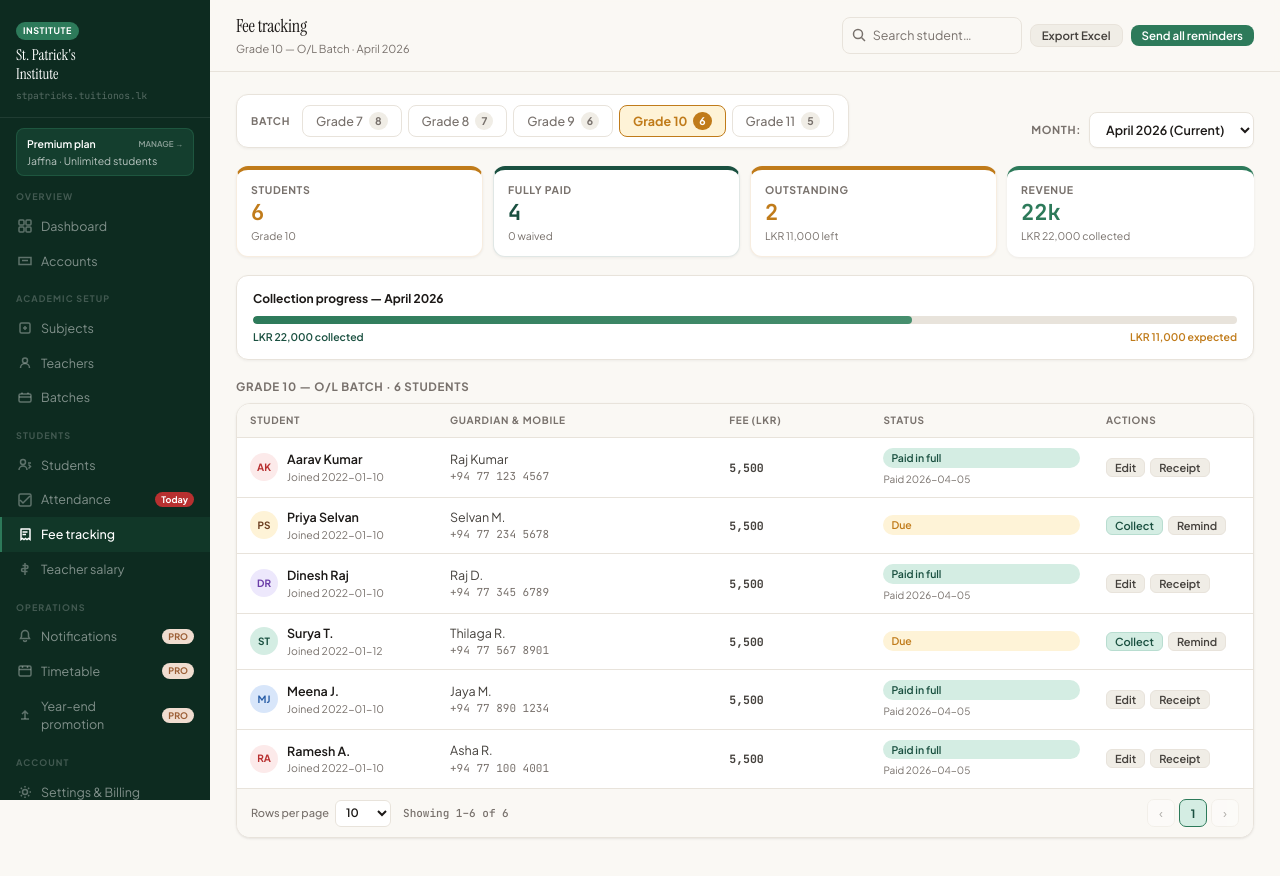
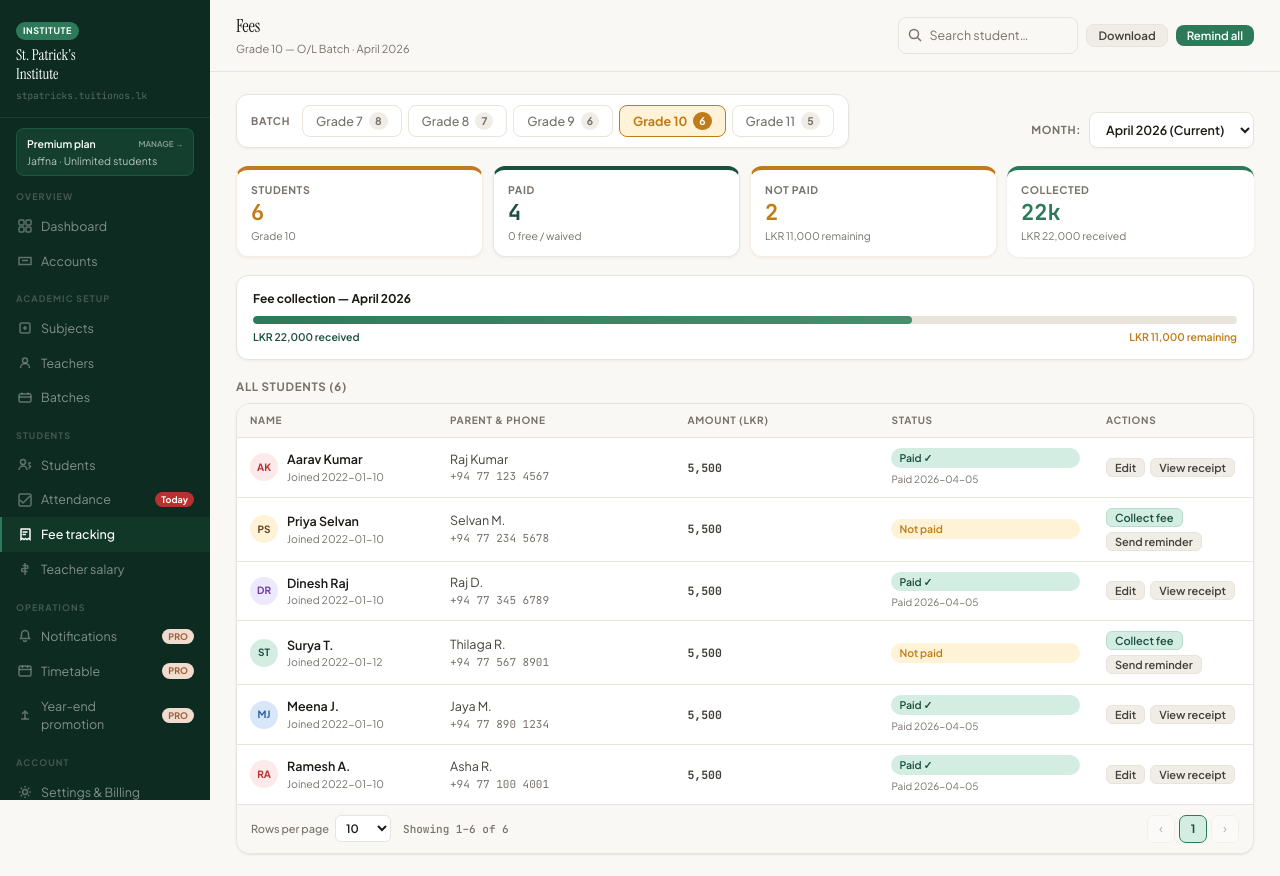
Before and after one commit to umakaranuma/tuitionos, a Next.js app in the folder frontend/institute/: page /fees in a window 1280 px wide. Built offline with nearby package versions, Linux system fonts and the light colour scheme.

Commit message:
feat: implement fees and teachers management pages in institute dashboard

```diff
--- a/frontend/institute/src/app/fees/page.tsx
+++ b/frontend/institute/src/app/fees/page.tsx
@@ -153,19 +153,19 @@ export default function FeesPage() {
 
   const statusBadge = (s: Student) => {
     const st = getStatus(s);
-    if (s.isFree) return <span style={{ background:"#ede8fc",color:"#6b3ea8",fontSize:10.5,fontWeight:600,padding:"2px 8px",borderRadius:99,display:"inline-flex" }}>100% Scholarship</span>;
-    if (st === "paid")    return <span className="bdg b-paid">Paid in full</span>;
-    if (st === "waived")  return <span style={{ background:"#ede8fc",color:"#6b3ea8",fontSize:10.5,fontWeight:600,padding:"2px 8px",borderRadius:99,display:"inline-flex" }}>Waived (This month)</span>;
-    if (st === "partial") return <span style={{ background:"#fef3d7",color:"#c07b1a",fontSize:10.5,fontWeight:600,padding:"2px 8px",borderRadius:99,display:"inline-flex" }}>Partial</span>;
-    if (st === "overdue") return <span style={{ background:"#fceaea",color:"#b83030",fontSize:10.5,fontWeight:600,padding:"2px 8px",borderRadius:99,display:"inline-flex" }}>Overdue</span>;
-    return <span className="bdg b-due">Due</span>;
+    if (s.isFree) return <span style={{ background:"#ede8fc",color:"#6b3ea8",fontSize:10.5,fontWeight:600,padding:"2px 8px",borderRadius:99,display:"inline-flex" }}>Free student</span>;
+    if (st === "paid")    return <span className="bdg b-paid">Paid ✓</span>;
+    if (st === "waived")  return <span style={{ background:"#ede8fc",color:"#6b3ea8",fontSize:10.5,fontWeight:600,padding:"2px 8px",borderRadius:99,display:"inline-flex" }}>Waived</span>;
+    if (st === "partial") return <span style={{ background:"#fef3d7",color:"#c07b1a",fontSize:10.5,fontWeight:600,padding:"2px 8px",borderRadius:99,display:"inline-flex" }}>Part paid</span>;
+    if (st === "overdue") return <span style={{ background:"#fceaea",color:"#b83030",fontSize:10.5,fontWeight:600,padding:"2px 8px",borderRadius:99,display:"inline-flex" }}>Late</span>;
+    return <span className="bdg b-due">Not paid</span>;
   };
 
   /* ── Column definitions ── */
   const columns: Column<Student>[] = [
     {
       key: "student",
-      header: "Student",
+      header: "Name",
       width: 200,
       render: (s) => (
         <div className="td-nm" style={{ transition: "all 150ms" }}
@@ -184,7 +184,7 @@ export default function FeesPage() {
     },
     {
       key: "guardian",
-      header: "Guardian & mobile",
+      header: "Parent & phone",
       render: (s) => (
         <div>
           <div style={{ fontSize: 12.5, color: "var(--ink2)" }}>{s.guardian}</div>
@@ -194,7 +194,7 @@ export default function FeesPage() {
     },
     {
       key: "fee",
-      header: "Fee (LKR)",
+      header: "Amount (LKR)",
       render: (s) => {
         const rec = getRecord(s);
         const st = rec.status;
@@ -208,12 +208,12 @@ export default function FeesPage() {
                   <span>{s.feeAmount.toLocaleString()}</span>
                   {st === "partial" && (
                     <div style={{ fontSize: 9.5, color: "#c07b1a", fontWeight: 600, marginTop: 2 }}>
-                      Remaining: {(s.feeAmount - rec.paidAmount).toLocaleString()}
+                      Left: LKR {(s.feeAmount - rec.paidAmount).toLocaleString()}
                     </div>
                   )}
                   {(rec.credits ?? 0) > 0 && (
                     <div style={{ fontSize: 9.5, color: "var(--tc-d)", fontWeight: 600, marginTop: 2 }}>
-                      +{(rec.credits ?? 0).toLocaleString()} advance
+                      +LKR {(rec.credits ?? 0).toLocaleString()} extra paid
                     </div>
                   )}
                 </>
@@ -255,21 +255,21 @@ export default function FeesPage() {
             {!s.isFree && (
               st === "due" || st === "overdue" ? (
                 <>
-                  <button className="btn btn-xs btn-ok" onClick={() => openCollect(s)}>Collect</button>
+                  <button className="btn btn-xs btn-ok" onClick={() => openCollect(s)}>Collect fee</button>
                   {!sent
-                    ? <button className="btn btn-xs btn-s" onClick={() => sendReminder(s)}>Remind</button>
+                    ? <button className="btn btn-xs btn-s" onClick={() => sendReminder(s)}>Send reminder</button>
                     : <button className="btn btn-xs btn-s" style={{ opacity:.5 }} disabled>Sent</button>
                   }
                 </>
               ) : st === "partial" ? (
                 <>
-                  <button className="btn btn-xs btn-ok" onClick={() => openCollect(s, true)}>Collect more</button>
+                  <button className="btn btn-xs btn-ok" onClick={() => openCollect(s, true)}>Add payment</button>
                   <button className="btn btn-xs btn-s" onClick={() => openCollect(s, true)}>Edit</button>
                 </>
               ) : (
                 <>
                   <button className="btn btn-xs btn-s" onClick={() => openCollect(s, true)}>Edit</button>
-                  {st === "paid" && <button className="btn btn-xs btn-s" onClick={() => openReceipt(s)}>Receipt</button>}
+                  {st === "paid" && <button className="btn btn-xs btn-s" onClick={() => openReceipt(s)}>View receipt</button>}
                 </>
               )
             )}
@@ -282,7 +282,7 @@ export default function FeesPage() {
   return (
     <PageShell>
       <Topbar
-        title="Fee tracking"
+        title="Fees"
         subtitle={`${batch.name} · ${selMonth}`}
         right={
           <div style={{ display: "flex", gap: 8, alignItems: "center" }}>
@@ -298,9 +298,9 @@ export default function FeesPage() {
                 onChange={e => setSearch(e.target.value)}
               />
             </div>
-            <button className="btn btn-s btn-sm">Export Excel</button>
+            <button className="btn btn-s btn-sm">Download</button>
             <button className="btn btn-p btn-sm" onClick={sendAllReminders}>
-              Send all reminders
+              Remind all
             </button>
           </div>
         }
@@ -328,9 +328,9 @@ export default function FeesPage() {
         <div style={{ display: "grid", gridTemplateColumns: "repeat(4,1fr)", gap: 10, marginBottom: 18 }}>
           {[
             { label:"Students",       val: students.length,        sub: batch.label,         color: batch.color,    colorL: batch.colorL },
-            { label:"Fully Paid",     val: fullyPaid,              sub: `${waived} waived`, color:"#1a5040", colorL:"#d4ede3" },
-            { label:"Outstanding",    val: `${students.length - fullyPaid - waived}`, sub: `LKR ${outstanding.toLocaleString()} left`, color:"#c07b1a", colorL:"#fef3d7" },
-            { label:"Revenue",        val: `${(revenue/1000).toFixed(0)}k`, sub: `LKR ${revenue.toLocaleString()} collected`, color:"var(--tc)", colorL:"var(--tc-l)" },
+            { label:"Paid",           val: fullyPaid,              sub: `${waived} free / waived`, color:"#1a5040", colorL:"#d4ede3" },
+            { label:"Not paid",       val: `${students.length - fullyPaid - waived}`, sub: `LKR ${outstanding.toLocaleString()} remaining`, color:"#c07b1a", colorL:"#fef3d7" },
+            { label:"Collected",      val: `${(revenue/1000).toFixed(0)}k`, sub: `LKR ${revenue.toLocaleString()} received`, color:"var(--tc)", colorL:"var(--tc-l)" },
           ].map(kpi => (
             <div key={kpi.label} style={{
               background:"#fff",
@@ -349,7 +349,7 @@ export default function FeesPage() {
         {/* Collection progress bar */}
         <div style={{ background:"#fff",border:"1.5px solid var(--ln)",borderRadius:12,padding:"14px 16px",marginBottom:18,boxShadow:"0 1px 3px rgba(28,25,23,.05)" }}>
           <div style={{ display:"flex",justifyContent:"space-between",fontSize:12,marginBottom:8 }}>
-            <span style={{ fontWeight:700,color:"var(--ink)" }}>Collection progress — {CURRENT_MONTH}</span>
+            <span style={{ fontWeight:700,color:"var(--ink)" }}>Fee collection — {CURRENT_MONTH}</span>
           </div>
           <div style={{ height:8,background:"var(--ln)",borderRadius:99,overflow:"hidden" }}>
             <div style={{
@@ -360,8 +360,8 @@ export default function FeesPage() {
             }} />
           </div>
           <div style={{ display:"flex",justifyContent:"space-between",fontSize:10.5,color:"var(--ink3)",marginTop:5 }}>
-            <span style={{ color:"#1a5040",fontWeight:600 }}>LKR {revenue.toLocaleString()} collected</span>
-            <span style={{ color:"#c07b1a",fontWeight:600 }}>LKR {outstanding.toLocaleString()} expected</span>
+            <span style={{ color:"#1a5040",fontWeight:600 }}>LKR {revenue.toLocaleString()} received</span>
+            <span style={{ color:"#c07b1a",fontWeight:600 }}>LKR {outstanding.toLocaleString()} remaining</span>
           </div>
         </div>
 
@@ -373,7 +373,7 @@ export default function FeesPage() {
           defaultPerPage={10}
           rowBg={s => getStatus(s) === "overdue" ? "#fffbeb" : undefined}
           emptyMessage={search ? `No students match "${search}"` : "No students in this batch"}
-          title={`${batch.name} · ${filteredStudents.length} student${filteredStudents.length !== 1 ? "s" : ""}`}
+          title={`All students (${filteredStudents.length})`}
         />
       </div>
 
@@ -381,11 +381,11 @@ export default function FeesPage() {
       <Modal
         open={!!markTarget}
         onClose={closeAll}
-        title={markTarget && feeState[markTarget.id]?.status !== "due" && feeState[markTarget.id]?.status !== "overdue" ? "Edit Fee Record" : "Collect Fee"}
+        title={markTarget && feeState[markTarget.id]?.status !== "due" && feeState[markTarget.id]?.status !== "overdue" ? "Edit payment" : "Collect fee"}
         footer={
           <>
             <button className="btn btn-s btn-sm" onClick={closeAll}>Cancel</button>
-            <button className="btn btn-ok btn-sm" onClick={confirmPaid}>Save Payment</button>
+            <button className="btn btn-ok btn-sm" onClick={confirmPaid}>Save</button>
           </>
         }
       >
@@ -398,7 +398,7 @@ export default function FeesPage() {
                 <div style={{ fontSize:11,color:"var(--ink3)" }}>{batch.name}</div>
               </div>
               <div style={{ marginLeft:"auto",textAlign:"right" }}>
-                <div style={{ fontSize:11,color:"var(--ink3)" }}>{selMonth} Total Due</div>
+                <div style={{ fontSize:11,color:"var(--ink3)" }}>{selMonth} fee</div>
                 <div style={{ fontSize:16,fontWeight:700,color:"var(--ink)",fontFamily:"var(--font-mono)" }}>
                   LKR {markTarget.feeAmount.toLocaleString()}
                 </div>
@@ -407,8 +407,8 @@ export default function FeesPage() {
 
             <div style={{ display: "flex", alignItems: "center", justifyContent: "space-between", padding: "10px 0 4px", borderBottom: "1px solid var(--ln)" }}>
               <div>
-                <div style={{ fontSize: 12.5, fontWeight: 600, color: "var(--ink)" }}>Exempt fee for {isCurrent ? "this month only" : selMonth} (100% Free)</div>
-                <div style={{ fontSize: 10.5, color: "var(--ink3)", marginTop: 2 }}>Waive the fee purely for the {isCurrent ? "current" : "selected historical"} month cycle.</div>
+                <div style={{ fontSize: 12.5, fontWeight: 600, color: "var(--ink)" }}>Skip fee for {isCurrent ? "this month" : selMonth}</div>
+                <div style={{ fontSize: 10.5, color: "var(--ink3)", marginTop: 2 }}>Student won't be charged for {isCurrent ? "this" : "that"} month.</div>
               </div>
               <button
                 className={`toggle ${payForm.isWaived ? "on" : ""}`}
@@ -420,20 +420,20 @@ export default function FeesPage() {
               <>
                 <div className="field-row">
                   <div>
-                    <label className="flbl freq">Amount Collected (LKR)</label>
+                    <label className="flbl freq">Amount received (LKR)</label>
                     <input
                       type="number"
                       value={payForm.amount}
                       onChange={e => setPayForm(f=>({...f, amount:e.target.value}))}
                     />
                     <div style={{ fontSize: 10, color: "var(--ink3)", marginTop: 6 }}>
-                      {(parseFloat(payForm.amount) || 0) < markTarget.feeAmount ? "Pays partial amount. Status will remain Due." :
-                       (parseFloat(payForm.amount) || 0) > markTarget.feeAmount ? `Pays full amount + LKR ${((parseFloat(payForm.amount) || 0) - markTarget.feeAmount).toLocaleString()} in credits.` :
-                       "Pays full amount exactly."}
+                      {(parseFloat(payForm.amount) || 0) < markTarget.feeAmount ? "This is less than the full fee — will show as partly paid." :
+                       (parseFloat(payForm.amount) || 0) > markTarget.feeAmount ? `Full fee paid + LKR ${((parseFloat(payForm.amount) || 0) - markTarget.feeAmount).toLocaleString()} extra.` :
+                       "Exact fee amount — will be marked as fully paid."}
                     </div>
                   </div>
                   <div>
-                    <label className="flbl">Payment method</label>
+                    <label className="flbl">Paid by</label>
                     <select value={payForm.method} onChange={e => setPayForm(f=>({...f,method:e.target.value}))}>
                       {PAYMENT_METHODS.map(m=><option key={m} value={m}>{m}</option>)}
                     </select>
@@ -442,11 +442,11 @@ export default function FeesPage() {
 
                 <div className="field-row">
                   <div>
-                    <label className="flbl">Date received</label>
+                    <label className="flbl">Date paid</label>
                     <input type="date" value={payForm.paidDate} onChange={e=>setPayForm(f=>({...f,paidDate:e.target.value}))}/>
                   </div>
                   <div>
-                    <label className="flbl">Receipt / reference #</label>
+                    <label className="flbl">Receipt number</label>
                     <input placeholder="e.g. RCP-0045" value={payForm.receiptNo} onChange={e=>setPayForm(f=>({...f,receiptNo:e.target.value}))}/>
                   </div>
                 </div>
@@ -455,8 +455,8 @@ export default function FeesPage() {
 
             <div style={{ background:"var(--tc-l)",border:"1px solid #b8ddd0",borderRadius:10,padding:"9px 12px",fontSize:11.5,color:"var(--tc-d)", marginTop: 8 }}>
               {payForm.isWaived
-                ? "Waive status will be reflected in their account immediately."
-                : `Fee-paid confirmation sent to ${markTarget.guardian} (${markTarget.mobile}) immediately.`}
+                ? "This student's fee will be skipped for this month."
+                : `A payment confirmation will be sent to ${markTarget.guardian}.`}
             </div>
           </div>
         )}
--- a/frontend/institute/src/app/teachers/page.tsx
+++ b/frontend/institute/src/app/teachers/page.tsx
@@ -131,7 +131,7 @@ export default function TeachersPage() {
   const columns: Column<Teacher>[] = [
     {
       key: "teacher",
-      header: "Teacher",
+      header: "Name",
       width: 200,
       render: (t) => (
         <div className="td-nm" style={{ transition: "all 150ms" }}>
@@ -142,7 +142,7 @@ export default function TeachersPage() {
               onMouseLeave={e => e.currentTarget.style.textDecoration = "none"}>
               {t.name}
             </div>
-            <div style={{ fontSize: 10.5, color: "var(--ink3)" }}>Since {t.joinDate}</div>
+            <div style={{ fontSize: 10.5, color: "var(--ink3)" }}>Joined {t.joinDate}</div>
           </div>
         </div>
       ),
@@ -154,12 +154,12 @@ export default function TeachersPage() {
     },
     {
       key: "mobile",
-      header: "Mobile",
+      header: "Phone",
       render: (t) => <span className="mono">{t.mobile}</span>,
     },
     {
       key: "batches",
-      header: "Batches",
+      header: "Classes",
       render: (t) => (
         <div>
           <div style={{ display: "flex", gap: 3, flexWrap: "wrap", marginBottom: 4 }}>
@@ -184,7 +184,7 @@ export default function TeachersPage() {
     },
     {
       key: "salary",
-      header: "Monthly Salary",
+      header: "Salary (LKR)",
       render: (t) => (
         <span className="mono" style={{ fontWeight: 700 }}>
           {t.monthlySalary.toLocaleString()}
@@ -193,15 +193,15 @@ export default function TeachersPage() {
     },
     {
       key: "status",
-      header: "This Month",
+      header: "Payment",
       render: (t) => {
         const status = getTeacherCurrentStatus(t);
         return (
           <div style={{ display: "flex", flexDirection: "column", gap: 3 }}>
-            {status === "paid" && <span className="bdg b-paid">Settled</span>}
-            {status === "pending" && <span className="bdg b-due">Pending</span>}
+            {status === "paid" && <span className="bdg b-paid">Paid ✓</span>}
+            {status === "pending" && <span className="bdg b-due">Not paid</span>}
             {status === "overdue" && (
-              <span style={{ background: "#fceaea", color: "#b83030", fontSize: 10.5, fontWeight: 600, padding: "2px 8px", borderRadius: 99, display: "inline-flex" }}>Overdue</span>
+              <span style={{ background: "#fceaea", color: "#b83030", fontSize: 10.5, fontWeight: 600, padding: "2px 8px", borderRadius: 99, display: "inline-flex" }}>Late</span>
             )}
           </div>
         );
@@ -217,7 +217,7 @@ export default function TeachersPage() {
           <div style={{ display: "flex", gap: 4 }} onClick={e => e.stopPropagation()}>
             {status !== "paid" && (
               <button className="btn btn-xs btn-ok" onClick={() => openRecordPayment(t.id, currentMonth)}>
-                Pay
+                Pay now
               </button>
             )}
             <button className="btn btn-xs btn-s" onClick={(e) => openEdit(t, e)}>Edit</button>
@@ -318,7 +318,7 @@ export default function TeachersPage() {
     <PageShell>
       <Topbar
         title="Teachers"
-        subtitle={`Staff directory · ${currentMonth}`}
+        subtitle={`${currentMonth}`}
         right={
           <div style={{ display: "flex", gap: 8, alignItems: "center" }}>
             <div style={{ position: "relative" }}>
@@ -341,10 +341,10 @@ export default function TeachersPage() {
         {/* KPI Cards */}
         <div style={{ display: "grid", gridTemplateColumns: "repeat(4,1fr)", gap: 10, marginBottom: 18 }}>
           {[
-            { label: "Total Teachers", val: teachers.length, sub: `${totalClassesPerWeek} classes scheduled per week`, color: "#2a5fa8", icon: "👩‍🏫" },
-            { label: "Monthly Payroll", val: `${(totalPayroll / 1000).toFixed(0)}K`, sub: `LKR ${totalPayroll.toLocaleString()}`, color: "#6b3ea8", icon: "💰" },
-            { label: `Settled (${monthShort})`, val: settledThisMonth, sub: `LKR ${settledAmount.toLocaleString()}`, color: "#1a5040", icon: "✓" },
-            { label: `Pending (${monthShort})`, val: pendingThisMonth, sub: `LKR ${pendingAmount.toLocaleString()}`, color: pendingThisMonth > 0 ? "#c07b1a" : "#1a5040", icon: pendingThisMonth > 0 ? "⏳" : "✓" },
+            { label: "Teachers", val: teachers.length, sub: `${totalClassesPerWeek} classes per week`, color: "#2a5fa8", icon: "👩‍🏫" },
+            { label: "Total pay", val: `${(totalPayroll / 1000).toFixed(0)}K`, sub: `LKR ${totalPayroll.toLocaleString()} per month`, color: "#6b3ea8", icon: "💰" },
+            { label: `Paid (${monthShort})`, val: settledThisMonth, sub: `LKR ${settledAmount.toLocaleString()} done`, color: "#1a5040", icon: "✓" },
+            { label: `Not paid (${monthShort})`, val: pendingThisMonth, sub: `LKR ${pendingAmount.toLocaleString()} remaining`, color: pendingThisMonth > 0 ? "#c07b1a" : "#1a5040", icon: pendingThisMonth > 0 ? "⏳" : "✓" },
           ].map(kpi => (
             <div key={kpi.label} style={{
               background: "#fff",
@@ -363,7 +363,7 @@ export default function TeachersPage() {
         {/* Settlement progress bar */}
         <div style={{ background: "#fff", border: "1.5px solid var(--ln)", borderRadius: 12, padding: "14px 16px", marginBottom: 18, boxShadow: "0 1px 3px rgba(28,25,23,.05)" }}>
           <div style={{ display: "flex", justifyContent: "space-between", fontSize: 12, marginBottom: 8 }}>
-            <span style={{ fontWeight: 700, color: "var(--ink)" }}>Salary settlement — {currentMonth}</span>
+            <span style={{ fontWeight: 700, color: "var(--ink)" }}>Salary payments — {currentMonth}</span>
             <span style={{ fontFamily: "var(--font-mono)", color: "var(--ink3)" }}>{settledThisMonth}/{teachers.length} teachers</span>
           </div>
           <div style={{ height: 8, background: "var(--ln)", borderRadius: 99, overflow: "hidden" }}>
@@ -377,7 +377,7 @@ export default function TeachersPage() {
           <div style={{ display: "flex", justifyContent: "space-between", fontSize: 10.5, color: "var(--ink3)", marginTop: 5 }}>
             <span style={{ color: "#1a5040", fontWeight: 600 }}>LKR {settledAmount.toLocaleString()} settled</span>
             <span style={{ color: pendingAmount > 0 ? "#c07b1a" : "#1a5040", fontWeight: 600 }}>
-              {pendingAmount > 0 ? `LKR ${pendingAmount.toLocaleString()} pending` : "All settled ✓"}
+              {pendingAmount > 0 ? `LKR ${pendingAmount.toLocaleString()} remaining` : "All teachers paid ✓"}
             </span>
           </div>
         </div>
@@ -391,7 +391,7 @@ export default function TeachersPage() {
           onRowClick={t => router.push(`/teachers/${t.id}`)}
           rowBg={t => getTeacherCurrentStatus(t) === "overdue" ? "#fffbeb" : undefined}
           emptyMessage={search ? `No teachers match "${search}"` : "No teachers added yet"}
-          title={`${filteredTeachers.length} teacher${filteredTeachers.length !== 1 ? "s" : ""}`}
+          title={`All teachers (${filteredTeachers.length})`}
         />
       </div>
 
@@ -399,7 +399,7 @@ export default function TeachersPage() {
       <Modal
         open={modal !== null}
         onClose={close}
-        title={modal === "add" ? "Add teacher" : `Edit — ${editTarget?.name}`}
+        title={modal === "add" ? "Add new teacher" : `Edit ${editTarget?.name}`}
         footer={
           <>
             <button className="btn btn-s btn-sm" onClick={close}>Cancel</button>
@@ -416,7 +416,7 @@ export default function TeachersPage() {
       <Modal
         open={!!payTarget}
         onClose={() => setPayTarget(null)}
-        title="Record salary payment"
+        title="Pay teacher salary"
         footer={
           <>
             <button className="btn btn-s btn-sm" onClick={() => setPayTarget(null)}>Cancel</button>
```
